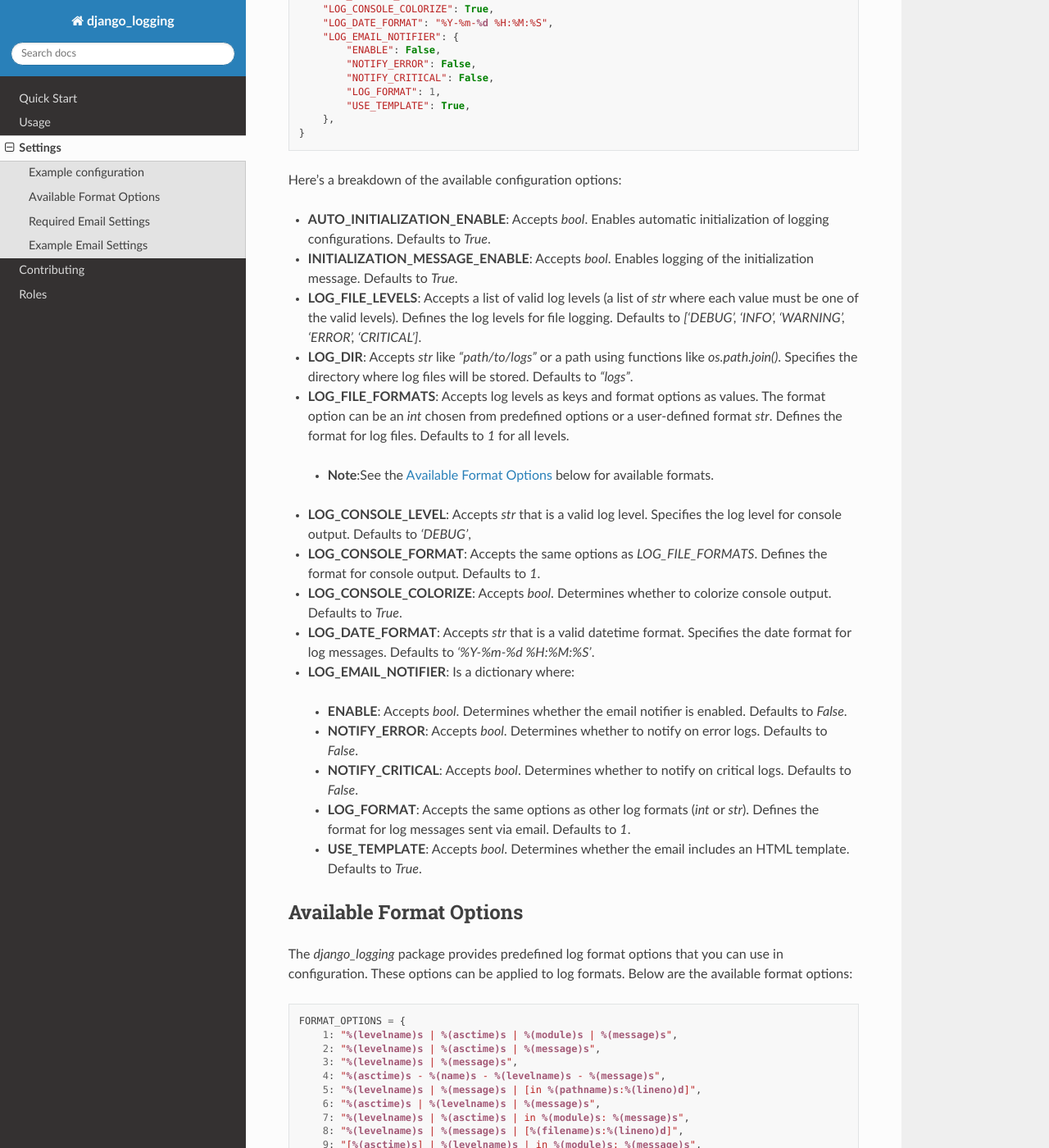
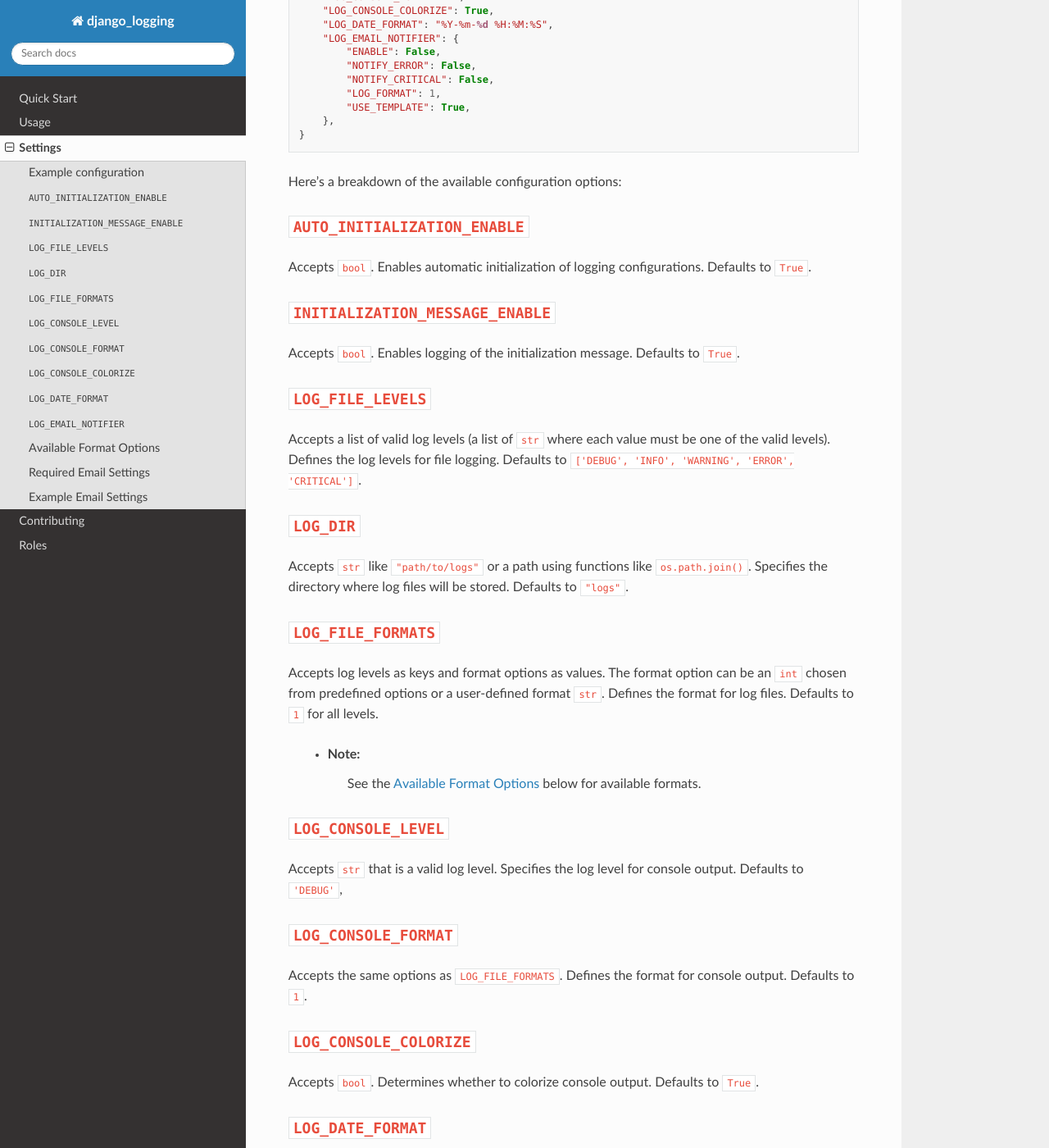
Before and after one commit to Lazarus-org/django_logging, a Sphinx documentation site: the page built from docs/settings.rst, in a window 1280 px wide and 1400 px high, scrolled down 605 px. Shown: the whole window at 82% size. Built offline with Sphinx 7.4.7 and the Read the Docs theme 2.0.0, drawn with Linux system fonts in a browser that asks for light colours; some of the changed text lies outside the part shown.

Commit message:
:zap::hammer::books::art: refactor(docs): Improve rst docs readability and highlights

```diff
--- a/docs/rules.rst
+++ b/docs/rules.rst
@@ -17,7 +17,7 @@ Available Roles
 
 2. **Request Logging Role**
 
-   The Request Logging Role is specifically designed to log HTTP request details. This role captures information such as the request path, user, IP address, and user agent.
+   The Request Logging Role is specifically designed to log HTTP request details. This role captures information such as the ``request path``, ``user``, ``IP address``, and ``user agent``.
 
    **Key Features:**
    - Logs details of incoming requests.
@@ -54,7 +54,7 @@ Available Roles
 
       log_and_notify_admin(logger, logging.CRITICAL, "Critical error occurred!")
 
-   **Note:** To use this role, ensure that `LOG_EMAIL_NOTIFIER` is enabled and properly configured.
+   **Note:** To use this role, ensure that ``ENABLE`` option of ``LOG_EMAIL_NOTIFIER`` is set to ``True``.
 
 4. **Context Manager Role**
 
--- a/docs/settings.rst
+++ b/docs/settings.rst
@@ -1,7 +1,7 @@
 Settings
 ========
 
-By default, `django_logging` uses a built-in configuration that requires no additional setup. However, you can customize the logging settings by adding the `DJANGO_LOGGING` dictionary configuration to your Django `settings` file.
+By default, `django_logging` uses a built-in configuration that requires no additional setup. However, you can customize the logging settings by adding the ``DJANGO_LOGGING`` dictionary configuration to your Django ``settings`` file.
 
 Example configuration
 ---------------------
@@ -37,37 +37,68 @@ here is an example of DJANGO_LOGGING in project settings:
 
 Here's a breakdown of the available configuration options:
 
-- **AUTO_INITIALIZATION_ENABLE**: Accepts `bool`. Enables automatic initialization of logging configurations. Defaults to `True`.
+``AUTO_INITIALIZATION_ENABLE``
+------------------------------
 
-- **INITIALIZATION_MESSAGE_ENABLE**: Accepts `bool`. Enables logging of the initialization message. Defaults to `True`.
+Accepts ``bool``. Enables automatic initialization of logging configurations. Defaults to ``True``.
 
-- **LOG_FILE_LEVELS**: Accepts a list of valid log levels (a list of `str` where each value must be one of the valid levels). Defines the log levels for file logging. Defaults to `['DEBUG', 'INFO', 'WARNING', 'ERROR', 'CRITICAL']`.
+``INITIALIZATION_MESSAGE_ENABLE``
+---------------------------------
 
-- **LOG_DIR**: Accepts `str` like `"path/to/logs"` or a path using functions like `os.path.join()`. Specifies the directory where log files will be stored.  Defaults to `"logs"`.
+Accepts ``bool``. Enables logging of the initialization message. Defaults to ``True``.
 
-- **LOG_FILE_FORMATS**: Accepts log levels as keys and format options as values. The format option can be an `int` chosen from predefined options or a user-defined format `str`. Defines the format for log files. Defaults to `1` for all levels.
+``LOG_FILE_LEVELS``
+-------------------
 
- - **Note**:See the `Available Format Options`_ below for available formats.
+Accepts a list of valid log levels (a list of ``str`` where each value must be one of the valid levels). Defines the log levels for file logging. Defaults to ``['DEBUG', 'INFO', 'WARNING', 'ERROR', 'CRITICAL']``.
 
-- **LOG_CONSOLE_LEVEL**: Accepts `str` that is a valid log level. Specifies the log level for console output. Defaults to `'DEBUG'`,
+``LOG_DIR``
+-----------
 
-- **LOG_CONSOLE_FORMAT**: Accepts the same options as `LOG_FILE_FORMATS`. Defines the format for console output. Defaults to `1`.
+Accepts ``str`` like ``"path/to/logs"`` or a path using functions like ``os.path.join()``. Specifies the directory where log files will be stored.  Defaults to ``"logs"``.
 
-- **LOG_CONSOLE_COLORIZE**: Accepts `bool`. Determines whether to colorize console output. Defaults to `True`.
+``LOG_FILE_FORMATS``
+--------------------
 
-- **LOG_DATE_FORMAT**: Accepts `str` that is a valid datetime format. Specifies the date format for log messages. Defaults to `'%Y-%m-%d %H:%M:%S'`.
+Accepts log levels as keys and format options as values. The format option can be an ``int`` chosen from predefined options or a user-defined format ``str``. Defines the format for log files. Defaults to ``1`` for all levels.
 
-- **LOG_EMAIL_NOTIFIER**: Is a dictionary where:
+ - **Note**:
+    See the `Available Format Options`_ below for available formats.
 
- - **ENABLE**: Accepts `bool`. Determines whether the email notifier is enabled. Defaults to `False`.
+``LOG_CONSOLE_LEVEL``
+---------------------
 
- - **NOTIFY_ERROR**: Accepts `bool`. Determines whether to notify on error logs. Defaults to `False`.
+Accepts ``str`` that is a valid log level. Specifies the log level for console output. Defaults to ``'DEBUG'``,
 
- - **NOTIFY_CRITICAL**: Accepts `bool`. Determines whether to notify on critical logs. Defaults to `False`.
+``LOG_CONSOLE_FORMAT``
+----------------------
 
- - **LOG_FORMAT**: Accepts the same options as other log formats (`int` or `str`). Defines the format for log messages sent via email.  Defaults to `1`.
+Accepts the same options as ``LOG_FILE_FORMATS``. Defines the format for console output. Defaults to ``1``.
 
- - **USE_TEMPLATE**: Accepts `bool`. Determines whether the email includes an HTML template.  Defaults to `True`.
+``LOG_CONSOLE_COLORIZE``
+------------------------
+
+Accepts ``bool``. Determines whether to colorize console output. Defaults to ``True``.
+
+``LOG_DATE_FORMAT``
+-------------------
+
+Accepts ``str`` that is a valid datetime format. Specifies the date format for log messages. Defaults to ``'%Y-%m-%d %H:%M:%S'``.
+
+``LOG_EMAIL_NOTIFIER``
+----------------------
+
+Is a dictionary where:
+
+ - ``ENABLE``: Accepts ``bool``. Determines whether the email notifier is enabled. Defaults to ``False``.
+
+ - ``NOTIFY_ERROR``: Accepts ``bool``. Determines whether to notify on error logs. Defaults to ``False``.
+
+ - ``NOTIFY_CRITICAL``: Accepts ``bool``. Determines whether to notify on critical logs. Defaults to ``False``.
+
+ - ``LOG_FORMAT``: Accepts the same options as other log formats (``int`` or ``str``). Defines the format for log messages sent via email.  Defaults to ``1``.
+
+ - ``USE_TEMPLATE``: Accepts ``bool``. Determines whether the email includes an HTML template.  Defaults to ``True``.
 
 
 .. _available_format_options:
@@ -95,26 +126,26 @@ The `django_logging` package provides predefined log format options that you can
         13: "%(levelname)s | [%(asctime)s] | {%(name)s} | (%(filename)s:%(lineno)d): %(message)s",
     }
 
-You can reference these formats by their corresponding integer keys in your logging configuration settings.
+You can reference these formats by their corresponding **integer keys** in your logging configuration settings.
 
 
 Required Email Settings
 -----------------------
 
-To use the email notifier, the following email settings must be configured in your `settings.py`:
+To use the email notifier, the following email settings must be configured in your ``settings.py``:
 
-- **`EMAIL_HOST`**: The host to use for sending emails.
-- **`EMAIL_PORT`**: The port to use for the email server.
-- **`EMAIL_HOST_USER`**: The username to use for the email server.
-- **`EMAIL_HOST_PASSWORD`**: The password to use for the email server.
-- **`EMAIL_USE_TLS`**: Whether to use a TLS (secure) connection when talking to the email server.
-- **`DEFAULT_FROM_EMAIL`**: The default email address to use for sending emails.
-- **`ADMIN_EMAIL`**: The email address where log notifications will be sent. This is the recipient address used by the email notifier to deliver the logs.
+- ``EMAIL_HOST``: The host to use for sending emails.
+- ``EMAIL_PORT``: The port to use for the email server.
+- ``EMAIL_HOST_USER``: The username to use for the email server.
+- ``EMAIL_HOST_PASSWORD``: The password to use for the email server.
+- ``EMAIL_USE_TLS``: Whether to use a TLS (secure) connection when talking to the email server.
+- ``DEFAULT_FROM_EMAIL``: The default email address to use for sending emails.
+- ``ADMIN_EMAIL``: The email address where log notifications will be sent. This is the recipient address used by the email notifier to deliver the logs.
 
 Example Email Settings
 ----------------------
 
-Below is an example configuration for the email settings in your `settings.py`:
+Below is an example configuration for the email settings in your ``settings.py``:
 
 .. code-block:: python
 
@@ -126,4 +157,4 @@ Below is an example configuration for the email settings in your `settings.py`:
    DEFAULT_FROM_EMAIL = "your-email@example.com"
    ADMIN_EMAIL = "admin@example.com"
 
-These settings ensure that the email notifier is correctly configured to send log notifications to the specified `ADMIN_EMAIL` address.
+These settings ensure that the email notifier is correctly configured to send log notifications to the specified ``ADMIN_EMAIL`` address.
--- a/docs/usage.rst
+++ b/docs/usage.rst
@@ -1,7 +1,7 @@
 Usage
 =====
 
-Once `django_logging` is installed and added to your `INSTALLED_APPS`, you can start using it right away. The package provides several features to customize and enhance logging in your Django project. Below is a guide on how to use the various features provided by `django_logging`.
+Once ``django_logging`` is installed and added to your ``INSTALLED_APPS``, you can start using it right away. The package provides several features to customize and enhance logging in your Django project. Below is a guide on how to use the various features provided by `django_logging`.
 
 Basic Logging Usage
 -------------------
@@ -25,7 +25,7 @@ Basic Logging Usage
 Request Logging Middleware
 --------------------------
 
-   To capture and log information of each request to the server, such as the request path, user, IP address, and user agent, add `django_logging.middleware.RequestLogMiddleware` to your `MIDDLEWARE` setting:
+   To capture and log information of each request to the server, such as the ``request path``, ``user``, ``IP address`` and ``user agent``, add ``django_logging.middleware.RequestLogMiddleware`` to your ``MIDDLEWARE`` setting:
 
    .. code-block::
 
@@ -35,7 +35,7 @@ Request Logging Middleware
           ...
       ]
 
-   This middleware will log the request details at info level, here is an example with default format:
+   This middleware will log the request details at ``INFO`` level, here is an example with default format:
 
    .. code-block:: text
 
@@ -44,7 +44,7 @@ Request Logging Middleware
 
 Context Manager
 ---------------
-   You can use the `config_setup` context manager to temporarily apply `django_logging` configurations within a specific block of code.
+   You can use the ``config_setup`` context manager to temporarily apply `django_logging` configurations within a specific block of code.
 
    Example usage:
 
@@ -112,7 +112,7 @@ Log and Notify Utility
 Send Logs Command
 -----------------
 
-   To send the entire log directory to a specified email address, use the `send_logs` management command:
+   To send the entire log directory to a specified email address, use the ``send_logs`` management command:
 
    .. code-block:: shell
 
```
Also changed, not shown: other parts of docs/usage.rst (+4 -4 lines), README.md (+1 -1 lines), docs/contributing.rst (+5 -5 lines), docs/index.rst (+4 -4 lines), docs/quick_start.rst (+7 -7 lines).
